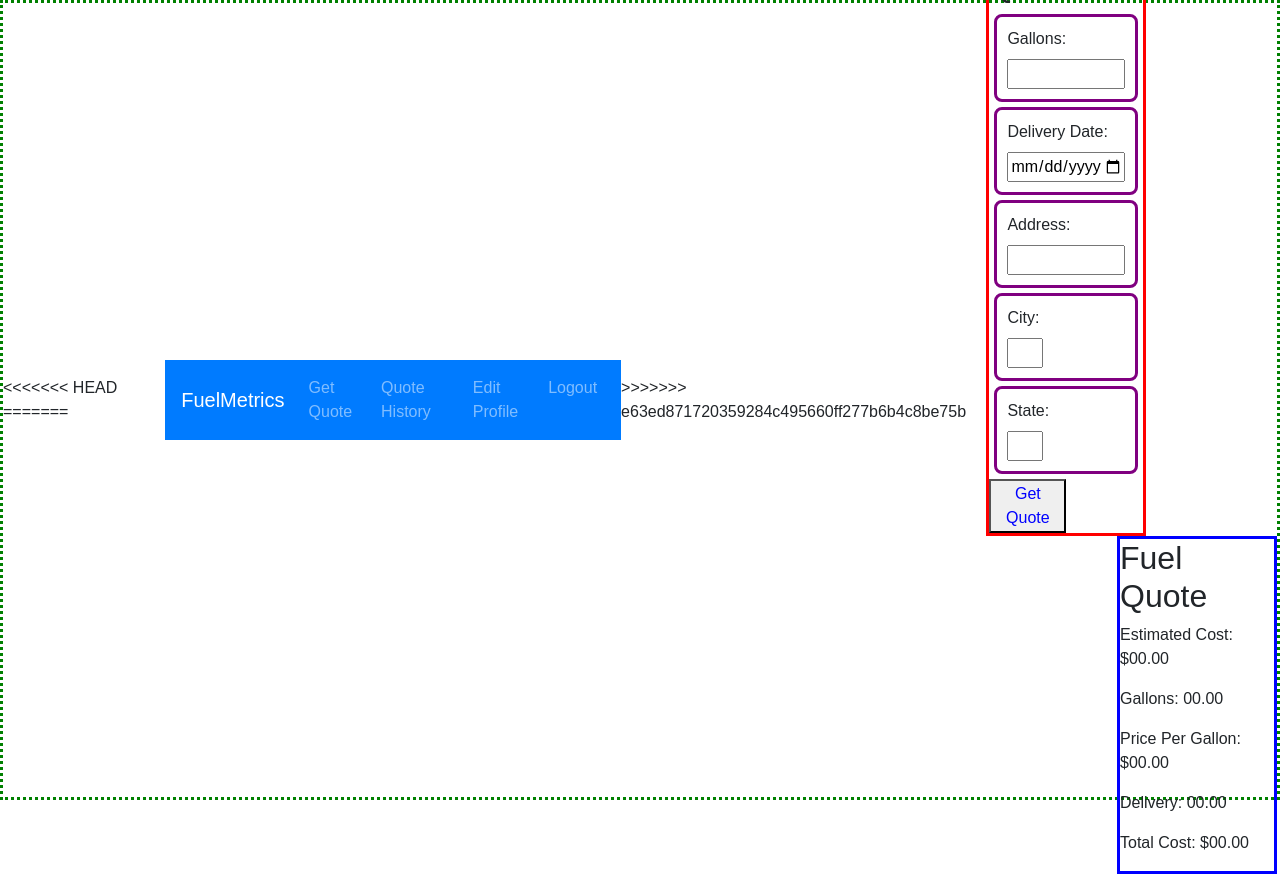
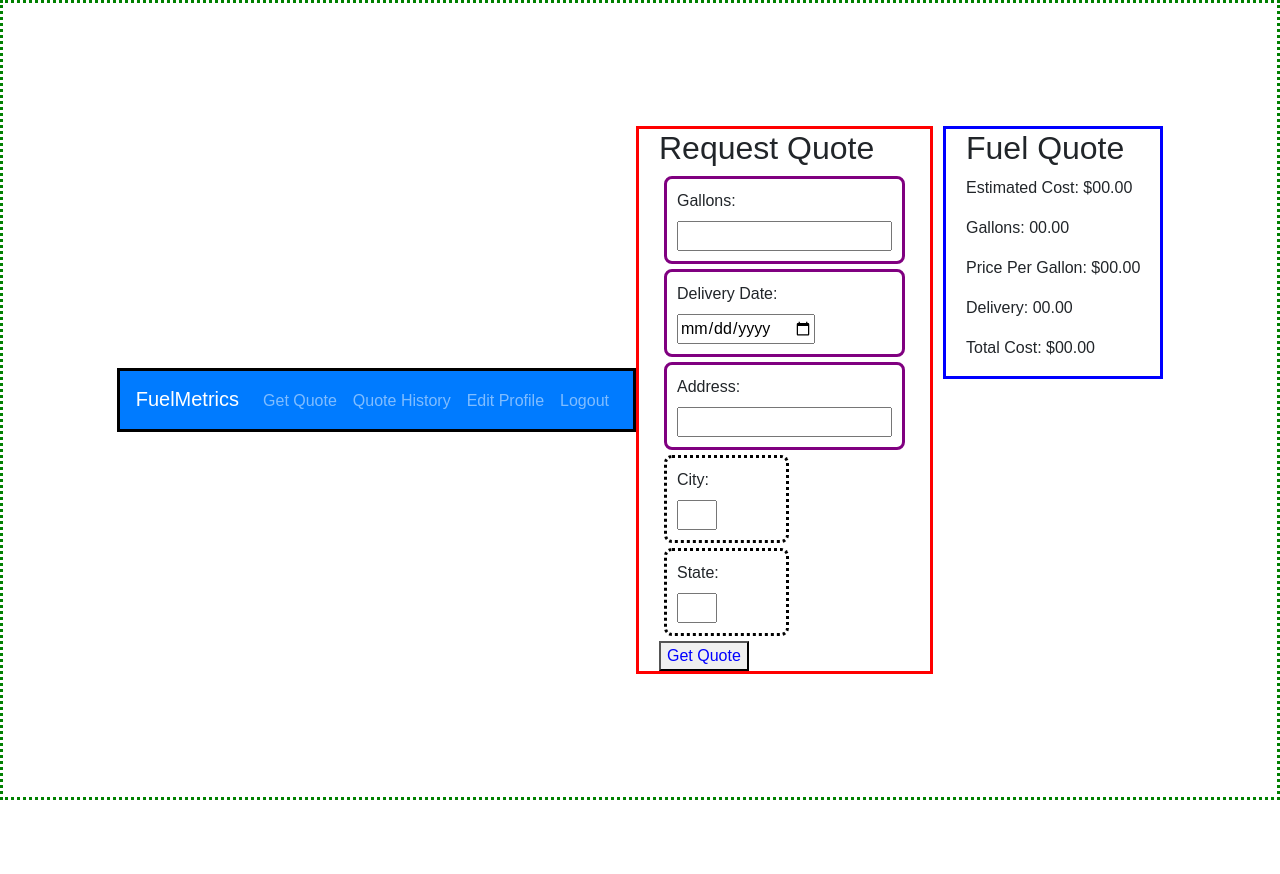
Before and after one commit to rominasbh/SoftwareDesignProj, a Flask app: page /fuel_quote in a window 1280 px wide. After the commit the page ends 800 px from the top, so only its background shows below. Run offline with Flask 3, Linux system fonts and the light colour scheme; some libraries are stand-ins or nearby versions.

Commit message:
works?? idk

```diff
--- a/static/css/styles.css
+++ b/static/css/styles.css
@@ -107,6 +107,11 @@ footer {
 }
 
 /* fuel_quote Page Styles */
+.fuel_quote-container nav {
+  border: solid black;
+  justify-content: baseline;
+  align-items: baseline;
+}
 .fuel_quote-container {
   display: flex;
   width: 100%;
@@ -119,12 +124,15 @@ footer {
 .fuel_quote-container #left,
 .fuel_quote-container #right {
   display: inline-block;
-  width: 10rem;
+  width: 60%;
+  padding: 0 20px;
+  max-width: fit-content;
 }
 
 .fuel_quote-container #left {
   border: solid red;
-  flex: 1;
+  /* position: ; */
+  /* flex: 1; */
 }
 
 .fuel_quote-container #right {
@@ -135,7 +143,7 @@ footer {
 
 .fuel_quote-container button {
   color: blue;
-  width: 50%;
+  width: auto;
   justify-content: inherit;
   align-items: inherit;
 }
@@ -145,8 +153,7 @@ footer {
   padding: 10px;
   margin: 5px;
   border-radius: 8px;
-  /* width: 50%;
-  max-width: 50%; */
+  width: inherit;
 }
 
 .fuel_quote-container form div label {
@@ -156,13 +163,19 @@ footer {
 .fuel_quote-container #gallons,
 #delivery_date,
 #address {
-  width: 100%;
+  width: inherit;
+}
+
+.fuel_quote-container #city_state {
+  /* display: inline-block; */
+  border: dotted black;
+  width: 50%;
 }
 
 .fuel_quote-container #city,
 #state {
   display: inline-block;
-  width: 30%;
+  width: 40%;
 }
 /* .fuel_quote-form {
   Similar structure to .login-form for consistency , if you want to change, change all
--- a/templates/fuel_quote.html
+++ b/templates/fuel_quote.html
@@ -5,13 +5,10 @@
     <meta name="viewport" content="width=device-width, initial-scale=1.0" />
     <title>Document</title>
       <!-- Bootstrap CSS -->
-      <link href="https://stackpath.bootstrapcdn.com/bootstrap/4.5.2/css/bootstrap.min.css" rel="stylesheet">
-      <link rel="stylesheet" href="static/css/style.css">
+      <link href="https://stackpath.bootstrapcdn.com/bootstrap/4.5.2/css/bootstrap.min.css" rel="stylesheet"/>
     <link rel="stylesheet" href="../static/css/styles.css" />
   </head>
-<<<<<<< HEAD
   <body class="fuel_quote-container">
-=======
   <body>
     <nav class="navbar navbar-expand-md navbar-dark bg-primary">
       <!-- Company Name or Logo -->
@@ -41,7 +38,6 @@
           </ul>
       </div>
   </nav>
->>>>>>> e63ed871720359284c495660ff277b6b4c8be75b
     <div>
       <section id="left">
         <h2>Request Quote</h2>
@@ -58,11 +54,11 @@
             <label>Address: </label>
             <input type="text" id="address" name="address" readonly />
           </div>
-          <div class="fuel_quote-form">
+          <div class="fuel_quote-form" id="city_state">
             <label>City: </label>
             <input type="text" id="city" name="city" readonly />
           </div>
-          <div class="fuel_quote-form">
+          <div class="fuel_quote-form" id="city_state">
             <label>State: </label>
             <input type="text" id="state" name="state" readonly />
           </div>
```
